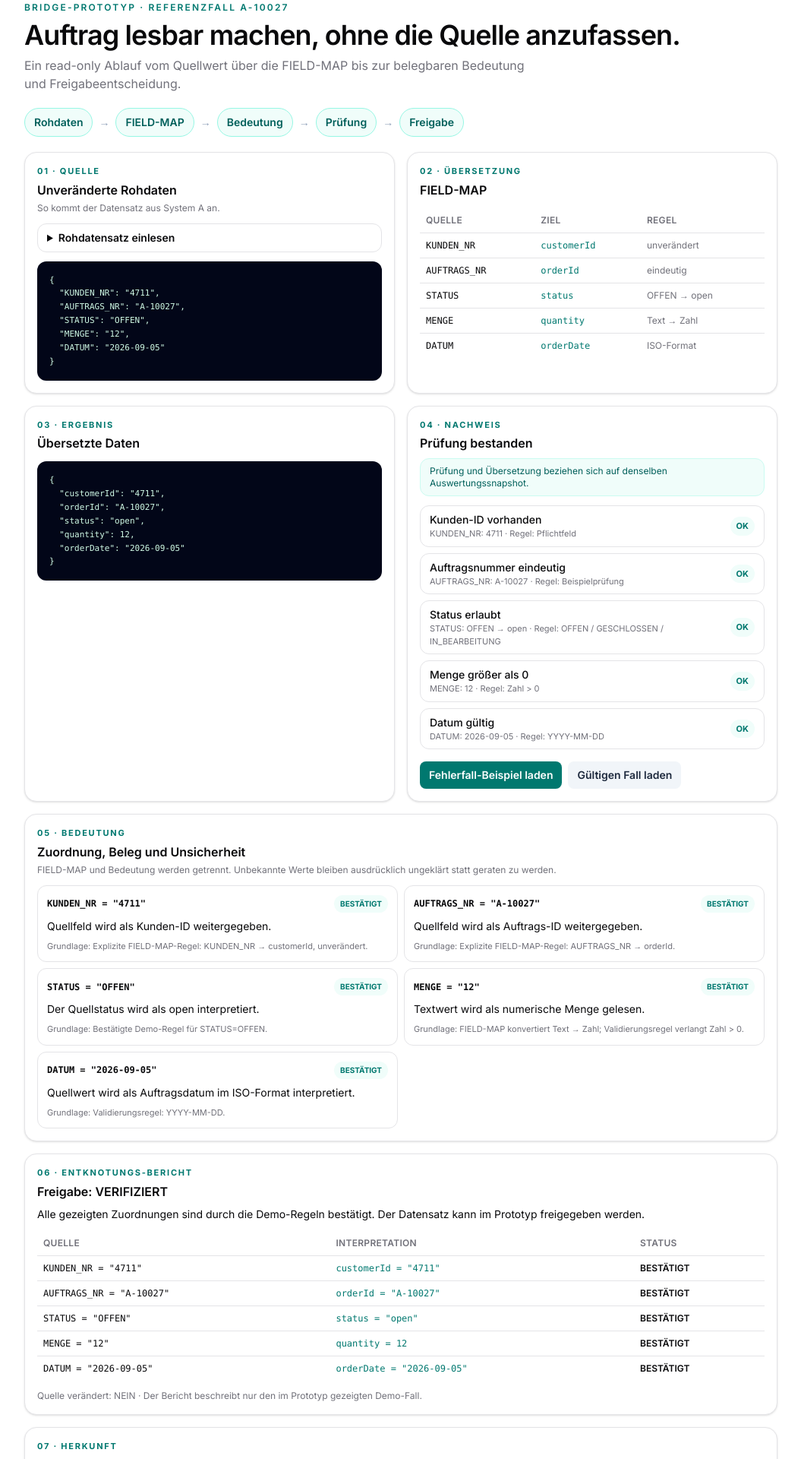
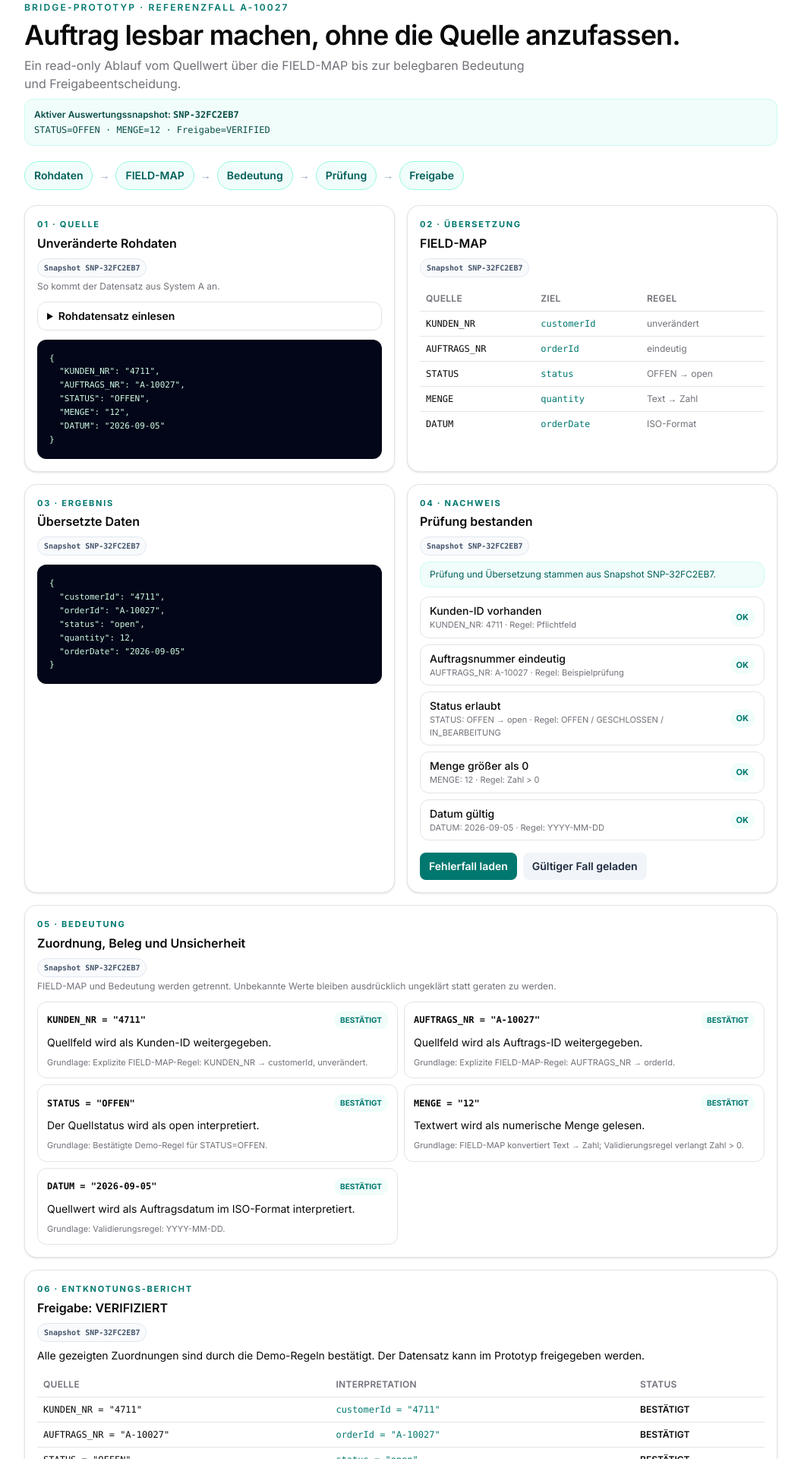
Before and after one commit to schieskejulia-collab/petraplan, a React (Vite) app in the folder frontend/mobile-app/: page /bridge in a window 1280 px wide. Shown: the part 80-2000 px from the top of the page at 76% size, without its empty margins (112-1167 px from the left). Built offline with nearby package versions, Linux system fonts and the light colour scheme.

Commit message:
Render Bridge from one identifiable evaluation snapshot

```diff
--- a/frontend/mobile-app/src/pages/BridgePage.tsx
+++ b/frontend/mobile-app/src/pages/BridgePage.tsx
@@ -6,6 +6,7 @@ import {
   evaluateRecord,
   fieldMap,
   parseRawRecord,
+  type BridgeEvaluation,
   type RawRecord,
 } from "../lib/bridge-pipeline";
 
@@ -17,11 +18,32 @@ function JsonBlock({ value }: { value: unknown }) {
   );
 }
 
-function Section({ eyebrow, title, children, wide = false }: { eyebrow: string; title: string; children: ReactNode; wide?: boolean }) {
+function SnapshotTag({ id }: { id: string }) {
+  return (
+    <span className="mt-2 inline-flex rounded-full border border-slate-200 bg-slate-50 px-2 py-1 font-mono text-[10px] font-semibold text-slate-600">
+      Snapshot {id}
+    </span>
+  );
+}
+
+function Section({
+  eyebrow,
+  title,
+  children,
+  wide = false,
+  snapshotId,
+}: {
+  eyebrow: string;
+  title: string;
+  children: ReactNode;
+  wide?: boolean;
+  snapshotId?: string;
+}) {
   return (
     <section className={`rounded-2xl border bg-card p-4 shadow-sm ${wide ? "md:col-span-2" : ""}`}>
       <p className="text-[11px] font-bold uppercase tracking-[0.16em] text-teal-700">{eyebrow}</p>
       <h2 className="mt-1 font-semibold">{title}</h2>
+      {snapshotId && <SnapshotTag id={snapshotId} />}
       {children}
     </section>
   );
@@ -33,16 +55,27 @@ function claimStatusLabel(status: string) {
   return "REGELVERLETZUNG";
 }
 
+function captureDate() {
+  return new Date().toISOString().slice(0, 10);
+}
+
+function createSnapshot(record: RawRecord): BridgeEvaluation {
+  return evaluateRecord(record, captureDate());
+}
+
 export default function BridgePage() {
   const [, setLocation] = useLocation();
-  const [raw, setRaw] = useState<RawRecord>(demoValidRecord);
+  const [snapshot, setSnapshot] = useState<BridgeEvaluation>(() => createSnapshot(demoValidRecord));
   const [rawInput, setRawInput] = useState(() => JSON.stringify(demoValidRecord, null, 2));
   const [inputError, setInputError] = useState<string | null>(null);
-  const { mapped, checks, passed, provenance, semanticClaims, report } = evaluateRecord(raw, new Date().toISOString().slice(0, 10));
+
+  // Everything rendered below comes from exactly this one stored evaluation object.
+  const { snapshotId, raw, mapped, checks, passed, provenance, semanticClaims, report } = snapshot;
 
   function loadRecord(nextRecord: RawRecord) {
-    setRaw(nextRecord);
-    setRawInput(JSON.stringify(nextRecord, null, 2));
+    const nextSnapshot = createSnapshot(nextRecord);
+    setSnapshot(nextSnapshot);
+    setRawInput(JSON.stringify(nextSnapshot.raw, null, 2));
     setInputError(null);
   }
 
@@ -54,6 +87,9 @@ export default function BridgePage() {
     }
   }
 
+  const conflictLoaded = raw.STATUS === demoConflictRecord.STATUS && raw.MENGE === demoConflictRecord.MENGE;
+  const validLoaded = raw.STATUS === demoValidRecord.STATUS && raw.MENGE === demoValidRecord.MENGE;
+
   return (
     <main className="min-h-screen bg-background text-foreground">
       <div className="mx-auto max-w-5xl space-y-5 px-4 py-6 pb-12">
@@ -63,6 +99,10 @@ export default function BridgePage() {
           <p className="text-xs font-semibold uppercase tracking-[0.18em] text-teal-700">Bridge-Prototyp · Referenzfall A-10027</p>
           <h1 className="text-3xl font-semibold tracking-tight md:text-4xl">Auftrag lesbar machen, ohne die Quelle anzufassen.</h1>
           <p className="max-w-2xl text-sm text-muted-foreground md:text-base">Ein read-only Ablauf vom Quellwert über die FIELD-MAP bis zur belegbaren Bedeutung und Freigabeentscheidung.</p>
+          <div className="rounded-xl border border-teal-100 bg-teal-50 p-3 text-xs text-teal-900">
+            <p className="font-semibold">Aktiver Auswertungssnapshot: <span className="font-mono">{snapshotId}</span></p>
+            <p className="mt-1 font-mono">STATUS={raw.STATUS} · MENGE={raw.MENGE} · Freigabe={report.releaseStatus.toUpperCase()}</p>
+          </div>
         </header>
 
         <nav aria-label="Datenfluss" className="flex flex-wrap items-center gap-2 text-sm font-semibold text-teal-800">
@@ -75,11 +115,11 @@ export default function BridgePage() {
         </nav>
 
         <div className="grid gap-4 md:grid-cols-2">
-          <Section eyebrow="01 · Quelle" title="Unveränderte Rohdaten">
+          <Section eyebrow="01 · Quelle" title="Unveränderte Rohdaten" snapshotId={snapshotId}>
             <p className="mt-1 text-xs text-muted-foreground">So kommt der Datensatz aus System A an.</p>
             <details className="mt-3 rounded-xl border px-3 py-2">
               <summary className="cursor-pointer text-sm font-semibold">Rohdatensatz einlesen</summary>
-              <p className="mt-2 text-xs text-muted-foreground">Ein JSON-Datensatz wird erst nach dem Einlesen durch dieselbe Pipeline geprüft.</p>
+              <p className="mt-2 text-xs text-muted-foreground">Ein JSON-Datensatz wird erst nach dem Einlesen als neuer, geschlossener Snapshot ausgewertet.</p>
               <textarea
                 aria-label="Rohdatensatz als JSON"
                 className="mt-3 min-h-40 w-full rounded-lg border bg-background p-3 font-mono text-xs"
@@ -93,7 +133,7 @@ export default function BridgePage() {
             <JsonBlock value={raw} />
           </Section>
 
-          <Section eyebrow="02 · Übersetzung" title="FIELD-MAP">
+          <Section eyebrow="02 · Übersetzung" title="FIELD-MAP" snapshotId={snapshotId}>
             <div className="mt-3 hidden overflow-x-auto md:block">
               <table className="w-full text-left text-xs">
                 <thead className="text-muted-foreground">
@@ -128,12 +168,12 @@ export default function BridgePage() {
             </div>
           </Section>
 
-          <Section eyebrow="03 · Ergebnis" title="Übersetzte Daten">
+          <Section eyebrow="03 · Ergebnis" title="Übersetzte Daten" snapshotId={snapshotId}>
             <JsonBlock value={mapped} />
           </Section>
 
-          <Section eyebrow="04 · Nachweis" title={passed ? "Prüfung bestanden" : "Prüfung offen"}>
-            <p className="mt-2 rounded-xl border border-teal-100 bg-teal-50 px-3 py-2 text-xs text-teal-800">Prüfung und Übersetzung beziehen sich auf denselben Auswertungssnapshot.</p>
+          <Section eyebrow="04 · Nachweis" title={passed ? "Prüfung bestanden" : "Prüfung offen"} snapshotId={snapshotId}>
+            <p className="mt-2 rounded-xl border border-teal-100 bg-teal-50 px-3 py-2 text-xs text-teal-800">Prüfung und Übersetzung stammen aus Snapshot {snapshotId}.</p>
             <div className="mt-3 space-y-2">
               {checks.map(({ label, ok, rule, observed }) => (
                 <div key={label} className="flex items-center justify-between gap-3 rounded-xl border px-3 py-2">
@@ -148,12 +188,22 @@ export default function BridgePage() {
               ))}
             </div>
             <div className="mt-4 flex flex-wrap gap-2">
-              <button className="rounded-lg bg-teal-700 px-3 py-2 text-sm font-semibold text-white" onClick={() => loadRecord(demoConflictRecord)}>Fehlerfall-Beispiel laden</button>
-              <button className="rounded-lg bg-slate-100 px-3 py-2 text-sm font-semibold text-slate-800" onClick={() => loadRecord(demoValidRecord)}>Gültigen Fall laden</button>
+              <button
+                className="rounded-lg bg-teal-700 px-3 py-2 text-sm font-semibold text-white"
+                onClick={() => loadRecord(demoConflictRecord)}
+              >
+                {conflictLoaded ? "Fehlerfall geladen" : "Fehlerfall laden"}
+              </button>
+              <button
+                className="rounded-lg bg-slate-100 px-3 py-2 text-sm font-semibold text-slate-800"
+                onClick={() => loadRecord(demoValidRecord)}
+              >
+                {validLoaded ? "Gültiger Fall geladen" : "Gültigen Fall laden"}
+              </button>
             </div>
           </Section>
 
-          <Section eyebrow="05 · Bedeutung" title="Zuordnung, Beleg und Unsicherheit" wide>
+          <Section eyebrow="05 · Bedeutung" title="Zuordnung, Beleg und Unsicherheit" wide snapshotId={snapshotId}>
             <p className="mt-1 text-xs text-muted-foreground">FIELD-MAP und Bedeutung werden getrennt. Unbekannte Werte bleiben ausdrücklich ungeklärt statt geraten zu werden.</p>
             <div className="mt-3 grid gap-2 md:grid-cols-2">
               {semanticClaims.map((claim) => (
@@ -171,7 +221,7 @@ export default function BridgePage() {
             </div>
           </Section>
 
-          <Section eyebrow="06 · Entknotungs-Bericht" title={`Freigabe: ${report.releaseStatus === "verified" ? "VERIFIZIERT" : "BLOCKIERT"}`} wide>
+          <Section eyebrow="06 · Entknotungs-Bericht" title={`Freigabe: ${report.releaseStatus === "verified" ? "VERIFIZIERT" : "BLOCKIERT"}`} wide snapshotId={snapshotId}>
             <p className="mt-2 text-sm">{report.summary}</p>
             <div className="mt-3 overflow-x-auto">
               <table className="w-full min-w-[620px] text-left text-xs">
@@ -201,10 +251,10 @@ export default function BridgePage() {
                 </ul>
               </div>
             )}
-            <p className="mt-3 text-xs text-muted-foreground">Quelle verändert: NEIN · Der Bericht beschreibt nur den im Prototyp gezeigten Demo-Fall.</p>
+            <p className="mt-3 text-xs text-muted-foreground">Quelle verändert: NEIN · Bericht und Freigabe gehören zu Snapshot {report.snapshotId}.</p>
           </Section>
 
-          <Section eyebrow="07 · Herkunft" title="Jeder Wert bleibt nachvollziehbar" wide>
+          <Section eyebrow="07 · Herkunft" title="Jeder Wert bleibt nachvollziehbar" wide snapshotId={snapshotId}>
             <JsonBlock value={provenance} />
             <p className="mt-3 text-xs text-muted-foreground">Die Bridge schreibt nichts in System A. Sie liest, übersetzt, prüft und zeigt den Status transparent an.</p>
           </Section>
```
